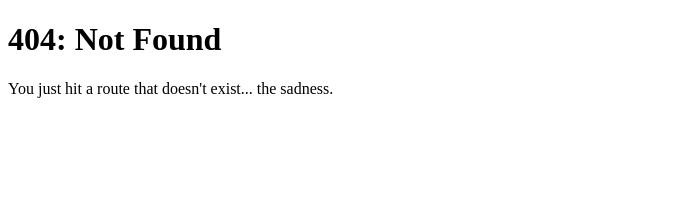
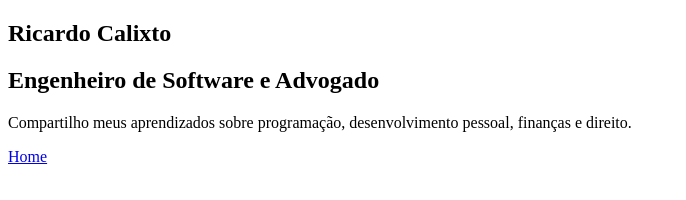
Before and after one commit to RiczCalixto/my-blog, a Gatsby site: page /about in a window 1280 px wide. Before the commit this address had no page. Shown: the whole page, without its empty margins (0-686 px from the left). Built offline with nearby package versions, Linux system fonts and the light colour scheme; Gatsby itself is replaced by a stand-in of ours.

Commit message:
feat: create profile component

```diff
--- /dev/null
+++ b/src/components/Profile/index.tsx
@@ -0,0 +1,19 @@
+import * as React from "react"
+
+interface ProfileProps {
+  title: string
+  subtitle: string
+  description: string
+}
+
+export const Profile: React.FC<ProfileProps> = ({
+  title,
+  subtitle,
+  description,
+}) => (
+  <div>
+    <h1>{title}</h1>
+    <h2>{subtitle}</h2>
+    <p>{description}</p>
+  </div>
+)
--- a/src/components/layout.tsx
+++ b/src/components/layout.tsx
@@ -1,5 +1,24 @@
 import * as React from "react"
+import { Profile } from "./Profile"
 
-const Layout: React.FC = ({ children }) => <main>{children}</main>
+const ricInfo = {
+  title: "Ricardo Calixto",
+  subtitle: "Engenheiro de Software e Advogado",
+  description:
+    "Compartilho meus aprendizados sobre programação, desenvolvimento pessoal, finanças e direito.",
+}
+
+const Layout: React.FC = ({ children }) => (
+  <>
+    <aside>
+      <Profile
+        title={ricInfo.title}
+        subtitle={ricInfo.subtitle}
+        description={ricInfo.description}
+      />
+    </aside>
+    <main>{children}</main>
+  </>
+)
 
 export default Layout
--- /dev/null
+++ b/src/pages/about.tsx
@@ -0,0 +1,13 @@
+import { Link } from "gatsby"
+import * as React from "react"
+import Layout from "../components/layout"
+import SEO from "../components/seo"
+
+const AboutPage = () => (
+  <Layout>
+    <SEO title="About" />
+    <Link to="/">Home</Link>
+  </Layout>
+)
+
+export default AboutPage
--- a/src/pages/index.tsx
+++ b/src/pages/index.tsx
@@ -1,14 +1,12 @@
 import * as React from "react"
-import { Link } from "gatsby"
-import { StaticImage } from "gatsby-plugin-image"
-
 import Layout from "../components/layout"
 import SEO from "../components/seo"
+import { Link } from "gatsby"
 
 const IndexPage = () => (
   <Layout>
     <SEO title="Home" />
-    <p>Hello people</p>
+    <Link to="/about">About</Link>
   </Layout>
 )
 
```
Also changed, not shown: src/pages/using-typescript.tsx (deleted, +0 -50 lines).
